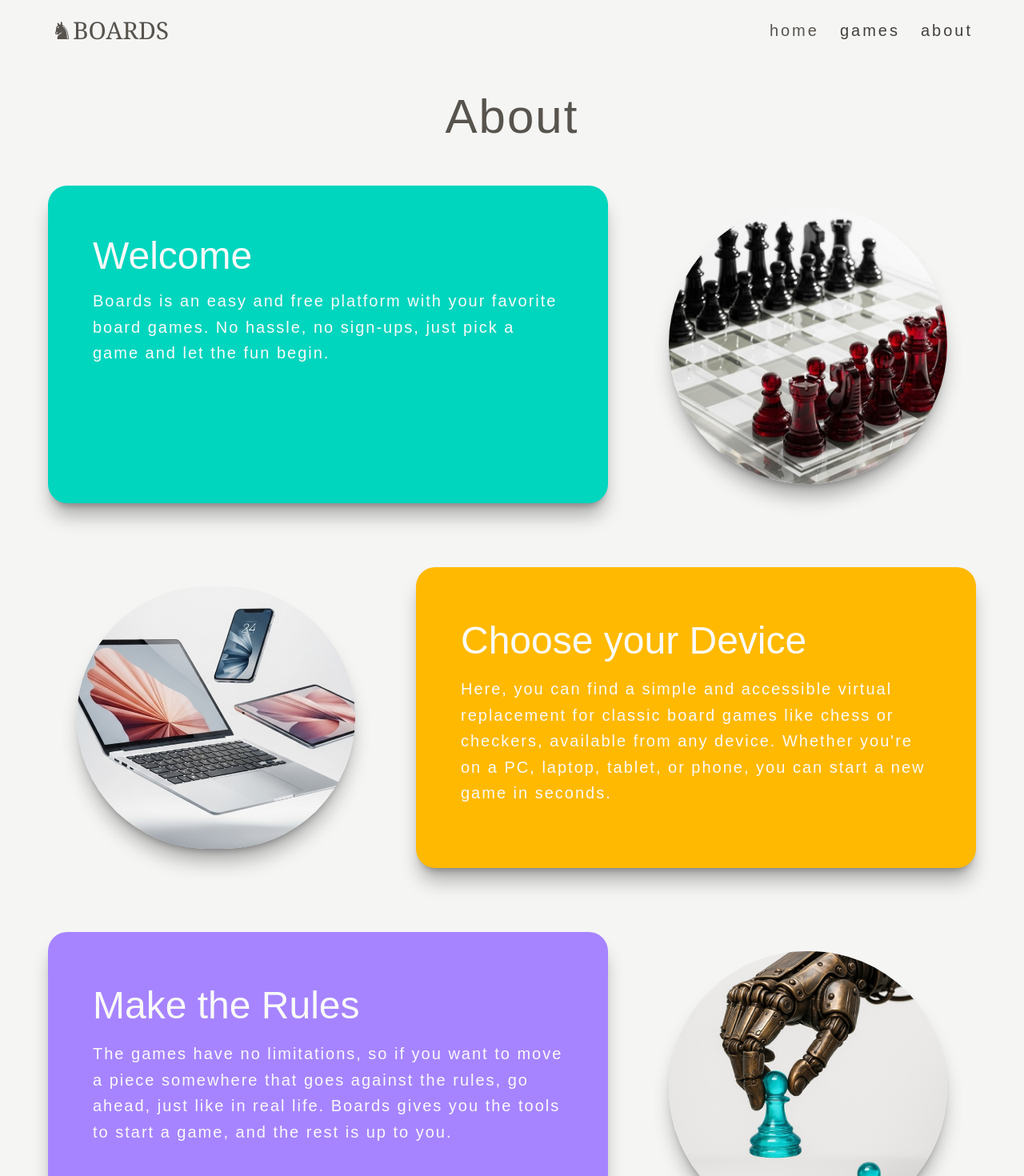
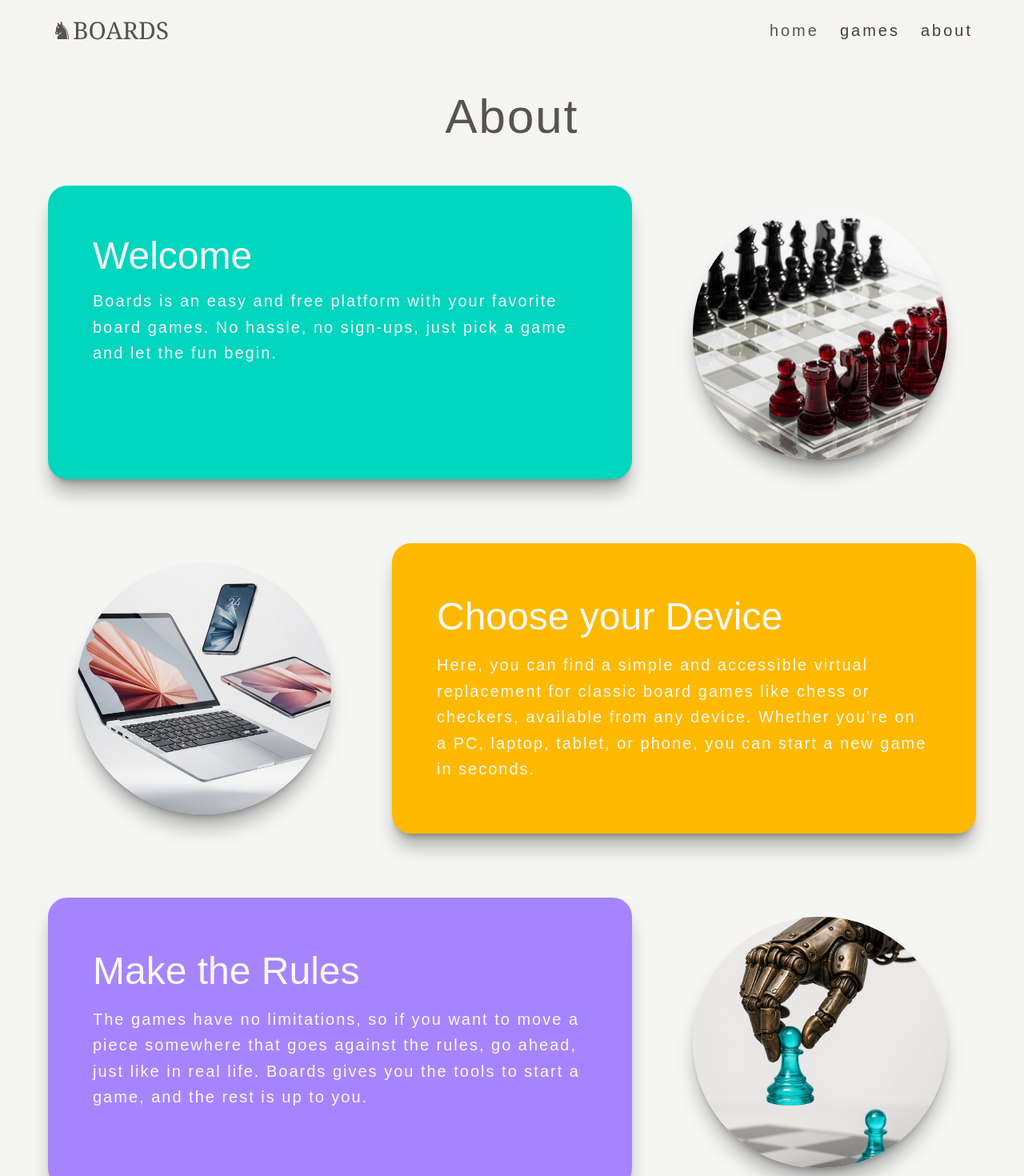
Before and after one commit to delgadociteriowa/boards-mint, a Next.js app: page /about in a window 1280 px wide. Shown: the top 1470 px of the page at 80% size. Built offline with nearby package versions, Linux system fonts and the light colour scheme.

Commit message:
fix: visual fix about page

```diff
--- a/src/app/about/page.tsx
+++ b/src/app/about/page.tsx
@@ -13,7 +13,7 @@ const Soon: React.FC = () => {
         <main>
           <h3 className="text-center text-stone-600 text-6xl tracking-[2px] mt-10 mb-4">About</h3>
           <section className="mx-auto max-w-[1200px] flex flex-wrap mb-10 mt-4">
-            <div className="bg-teal-400 mx-5 px-14 py-16 rounded-3xl shadow-xl/30 my-10 max-w-[700px]">
+            <div className="bg-teal-400 mx-5 px-14 py-16 rounded-3xl shadow-xl/30 my-10 w-[700px] grow">
               <h4 className="text-left text-5xl text-stone-50 mb-4">Welcome</h4>
               <p className="text-left text-xl text-stone-50 tracking-[2px] leading-relaxed">Boards is an easy and free platform with your favorite board games. No hassle, no sign-ups, just pick a game and let the fun begin.</p>
             </div>
@@ -23,11 +23,11 @@ const Soon: React.FC = () => {
             <div className="px-14 py-16 w-[400px] flex justify-center items-center grow">
               <Image src={AboutCenter} alt="Laptop, tablet and phone floating in an empty space" className="block h-[100%] mx-auto my-0 rounded-full shadow-xl/30" width={350} height={350}/>
             </div>
-            <div className="bg-amber-400 mx-5 px-14 py-16 rounded-3xl shadow-xl/30 my-10 max-w-[700px]">
+            <div className="bg-amber-400 mx-5 px-14 py-16 rounded-3xl shadow-xl/30 my-10 w-[700px] grow">
               <h4 className="text-left text-5xl text-stone-50 mb-4 leading-14">Choose your Device</h4>
               <p className="text-left text-xl text-stone-50 tracking-[2px] leading-relaxed">Here, you can find a simple and accessible virtual replacement for classic board games like chess or checkers, available from any device. Whether you&apos;re on a PC, laptop, tablet, or phone, you can start a new game in seconds.</p>
             </div>
-            <div className="bg-violet-400 mx-5 px-14 py-16 rounded-3xl shadow-xl/30 my-10 max-w-[700px]">
+            <div className="bg-violet-400 mx-5 px-14 py-16 rounded-3xl shadow-xl/30 my-10 w-[700px] grow">
               <h4 className="text-left text-5xl text-stone-50 mb-4 leading-14">Make the Rules</h4>
               <p className="text-left text-xl text-stone-50 tracking-[2px] leading-relaxed">The games have no limitations, so if you want to move a piece somewhere that goes against the rules, go ahead, just like in real life. Boards gives you the tools to start a game, and the rest is up to you.</p>
             </div>
```
